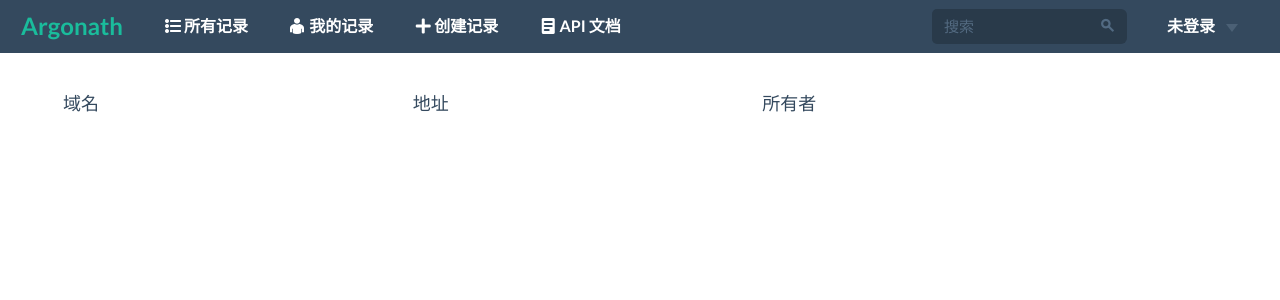
After one commit to tonicmuroq/argonath, a Flask app: template argonath/templates/admin_list.html in a window 1280 px wide. The commit adds this page. Shown: the top 300 px of the page. Run offline with Flask 2, Linux system fonts and the light colour scheme; the template is opened without the code that fills it, so the values that code supplies are empty; some libraries are stand-ins or nearby versions.

Commit message:
argonath功能扩展

```diff
--- /dev/null
+++ b/argonath/templates/admin_list.html
@@ -0,0 +1,25 @@
+{% extends "/base.html" %}
+{% import "/utils.html" as utils %}
+
+{% block main %}
+  <table class="table table-striped">
+    <thead>
+      <tr>
+        <td>域名</td>
+        <td>地址</td>
+        <td>所有者</td>
+      </tr>
+    </thead>
+    <tbody>
+      {% for record in records %}
+        <tr>
+            <td><a href="{{url_for('record.get_record', record_id=record.id)}}" target="_blank">{{record.domain}}</a></td>
+          <td>{{record.host}}</td>
+          <td>{{record.user.name}}</td>
+        </tr>
+      {% endfor %}
+    </tbody>
+  </table>
+  {{utils.paginator(g.start, total, g.limit, endpoint)}}
+
+{% endblock %}
--- a/argonath/templates/base.html
+++ b/argonath/templates/base.html
@@ -40,13 +40,19 @@
             <a href="{{url_for('index.profile')}}"><span class="fui-document"></span> API 文档</a>
           </li>
           {% if g.user.is_admin %}
-          <li class="{{'active' if request.path == url_for('admin.index') else ''}}">
-            <a href="{{url_for('admin.index')}}"><span class="fui-eye"></span> 特权</a>
-          </li>
-          <li class="{{'active' if request.path == url_for('admin.create_record') else ''}}">
-            <a href="{{url_for('admin.create_record')}}"><span class="fui-calendar-solid"></span> 创建admin域名</a>
-          </li>
-
+            <li class="dropdown">
+              <a  class="dropdown-toggle" data-toggle="dropdown"><span class="fui-eye"></span> 特权<b class="caret"></b></a>
+              <span class="dropdown-arrow"></span>
+                <ul class="dropdown-menu">
+                  <li class="{{'active' if request.path == url_for('admin.index') else ''}}">
+                    <a href="{{url_for('admin.index')}}"><span class="fui-heart"></span> 爸爸的爱</a> </li>
+                  <li class="{{'active' if request.path == url_for('admin.create_record') else ''}}">
+                    <a href="{{url_for('admin.create_record')}}"><span class="fui-calendar-solid"></span> 创建admin域名</a></li>
+                  <li class="divider"></li>
+                  <li class="{{'active' if request.path == url_for('admin.list_my_records') else ''}}">
+                    <a href="{{url_for('admin.list_my_records')}}"><span class="fui-star"></span> 查看admin域名</a></li>
+                </ul>
+            </li>
           {% endif %}
 
         </ul>
```
Also changed, not shown: argonath/views/admin.py (+7 -0 lines).
